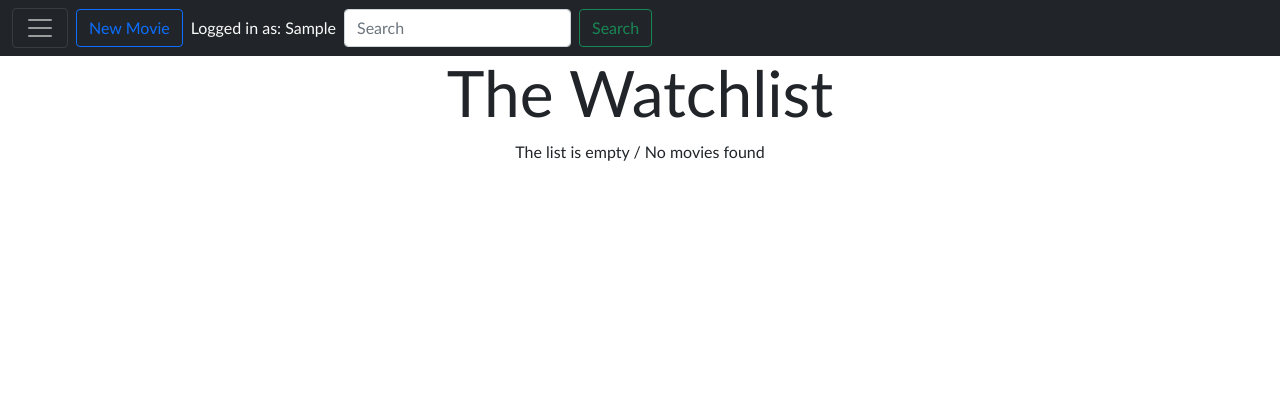
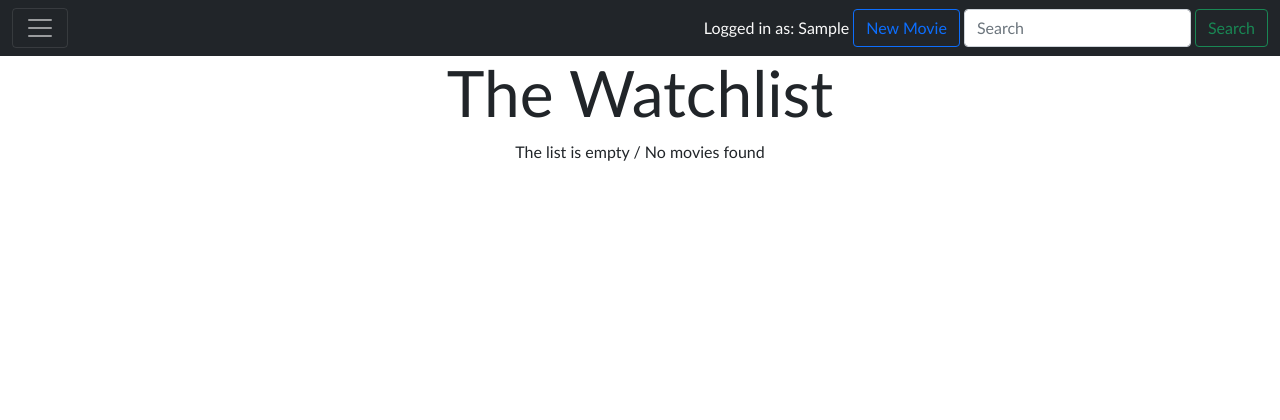
Before and after one commit to UnixBird-ps/python_assign1, a Flask app: page / in a window 1280 px wide. Shown: the top 420 px of the page. Run offline with Flask 2, Linux system fonts and the light colour scheme; the visitor is signed in with stand-in values (Sample User, id 1); data comes from the database, SQL or seed files in the repository; data that the repository does not hold is empty; some libraries are stand-ins or nearby versions.

Commit message:
Rearrange of HTML elements

```diff
--- a/website/templates/base.html
+++ b/website/templates/base.html
@@ -41,12 +41,12 @@
 	</head>
 	<body>
 		<nav class="navbar fixed-top navbar-dark bg-dark">
-			<div class="container-fluid d-flex justify-content-start align-items-center gap-2">
+			<div class="container-fluid">
 				<button class="navbar-toggler" type="button" data-bs-toggle="collapse" data-bs-target="#navbar">
 					<span class="navbar-toggler-icon"></span>
 				</button>
-		{% block navbar_content %}
-		{% endblock %}
+				{% block navbar_content %}
+				{% endblock %}
 				<div class="collapse navbar-collapse" id="navbar">
 					<div class="navbar-nav">
 						<!-- This hides/shows menu items depending on if user is logged in or not -->
--- a/website/templates/home.html
+++ b/website/templates/home.html
@@ -1,13 +1,20 @@
 {% extends "base.html" %}
 {% block navbar_content %}
-<!-- Create a New movie button -->
-<button class="btn btn-outline-primary text-nowrap" data-bs-toggle="modal" data-bs-target="#modal-new-movie" value="New Movie">New Movie</button>
-<!-- Display username of currently logged in user -->
-<div class="unselectable username">Logged in as: {{ user.first_name }}</div>
-<form action="/search" method="POST" class="d-flex">
-	<input class="form-control me-2" type="search" name="search_term" value="{{ query }}" placeholder="Search" aria-label="Search">
-	<button class="btn btn-outline-success" type="submit">Search</button>
-</form>
+<div class="d-flex">
+	<!-- Display username of currently logged in user -->
+	<div class="unselectable username me-1 d-flex align-items-center">
+		<span class="align-middle text-nowrap">Logged in as: {{ user.first_name }}</span>
+	</div>
+	<!-- Create a New movie button -->
+	<div class="me-1">
+		<button class="btn btn-outline-primary text-nowrap" data-bs-toggle="modal" data-bs-target="#modal-new-movie" value="New Movie">New Movie</button>
+	</div>
+	<!-- Create a search form -->
+	<form action="/search" method="POST" class="d-inline-flex">
+		<input class="form-control me-1" type="search" name="search_term" value="{{ query }}" placeholder="Search" aria-label="Search">
+		<button class="btn btn-outline-success" type="submit">Search</button>
+	</form>
+</div>
 {% endblock %}
 {% block content %}
 {% if search_result %}
```
